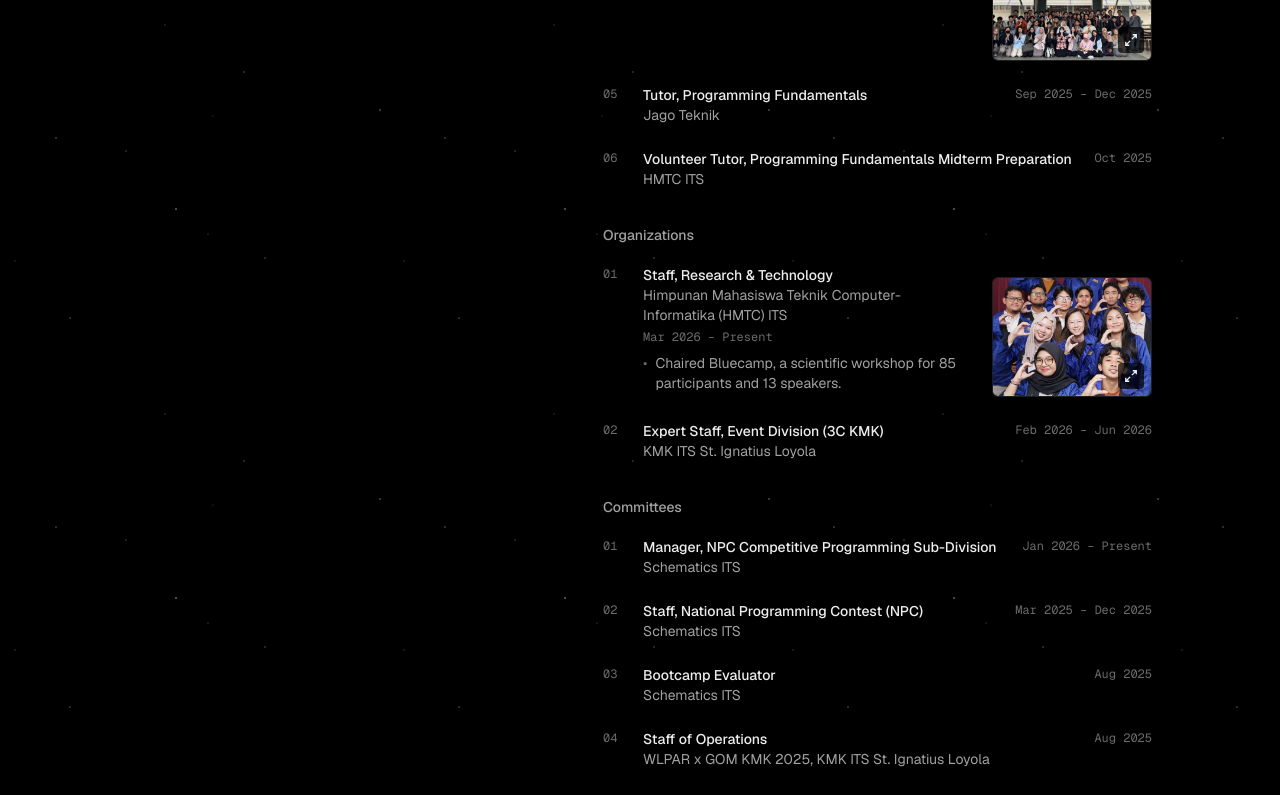
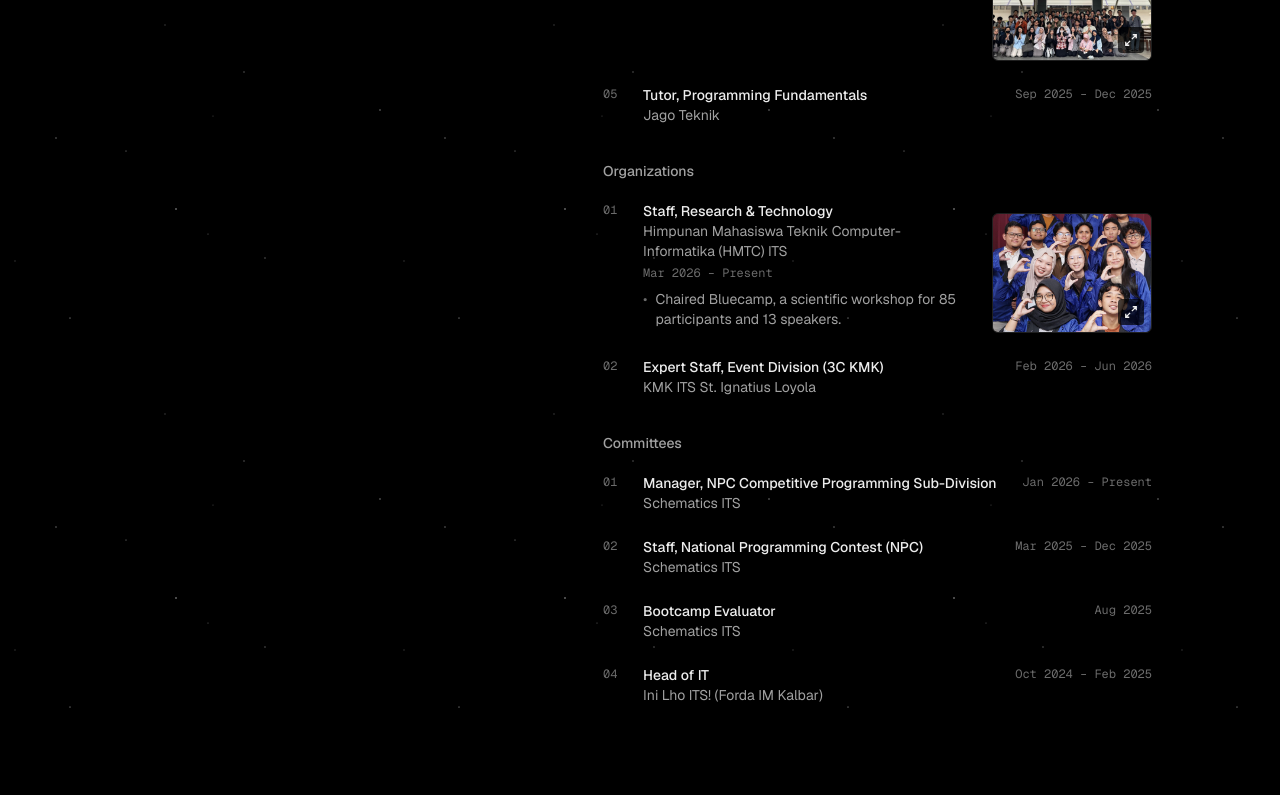
Before and after one commit to FrenaldyH/portoburu, a React (Vite) app: page / in a window 1280 px wide. Shown: the part 3020-3815 px from the top of the page. Built offline with nearby package versions, Linux system fonts and the light colour scheme.

Commit message:
chore(data): remove WLPAR committee and midterm tutoring entries

```diff
--- a/src/data/committees.ts
+++ b/src/data/committees.ts
@@ -20,11 +20,6 @@ export const committees: Experience[] = [
     period: 'Aug 2025',
   },
   {
-    role: 'Staff of Operations',
-    org: 'WLPAR x GOM KMK 2025, KMK ITS St. Ignatius Loyola',
-    period: 'Aug 2025',
-  },
-  {
     role: 'Head of IT',
     org: 'Ini Lho ITS! (Forda IM Kalbar)',
     period: 'Oct 2024 – Feb 2025',
--- a/src/data/teaching.ts
+++ b/src/data/teaching.ts
@@ -40,9 +40,4 @@ export const teaching: Experience[] = [
     org: 'Jago Teknik',
     period: 'Sep 2025 – Dec 2025',
   },
-  {
-    role: 'Volunteer Tutor, Programming Fundamentals Midterm Preparation',
-    org: 'HMTC ITS',
-    period: 'Oct 2025',
-  },
 ]
```
